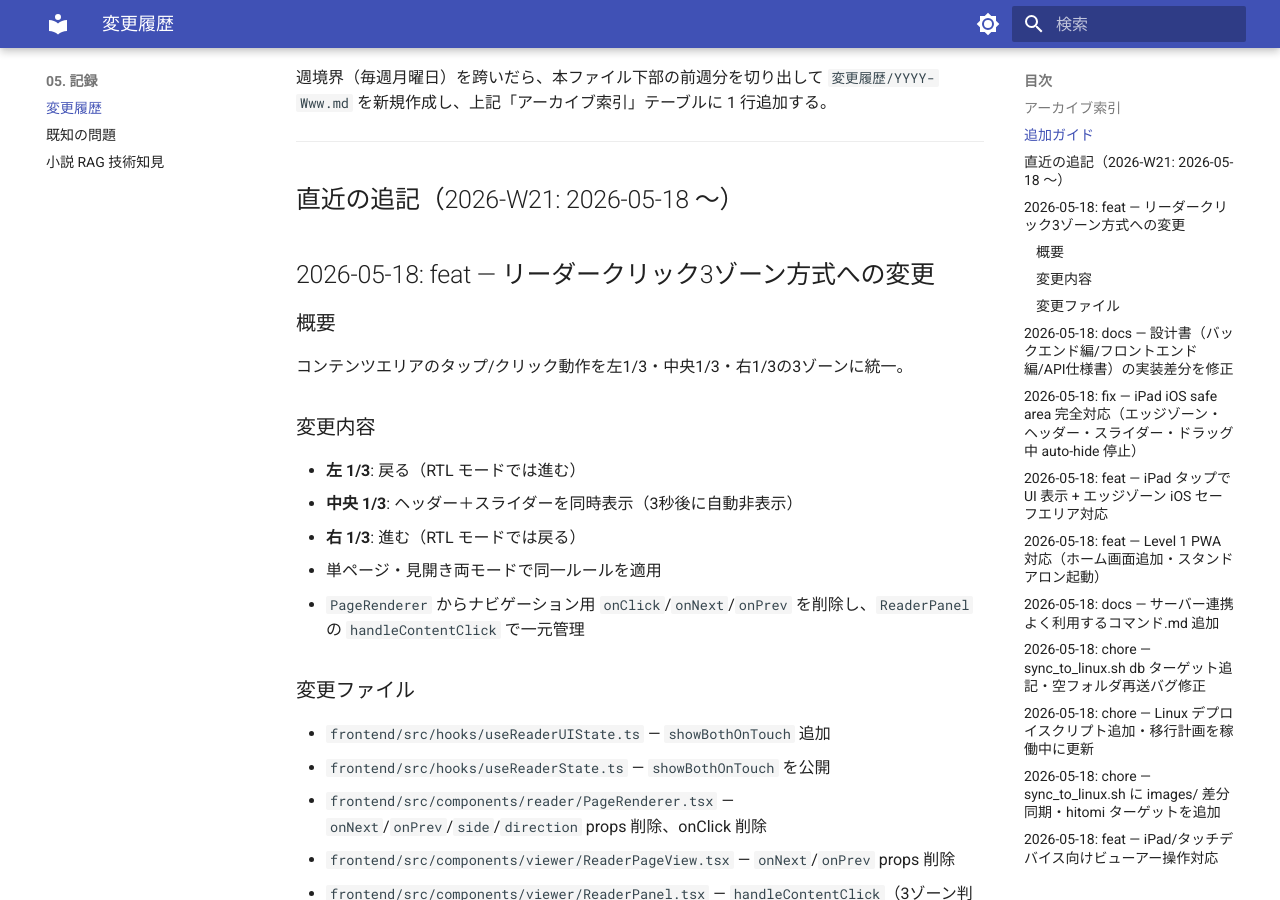
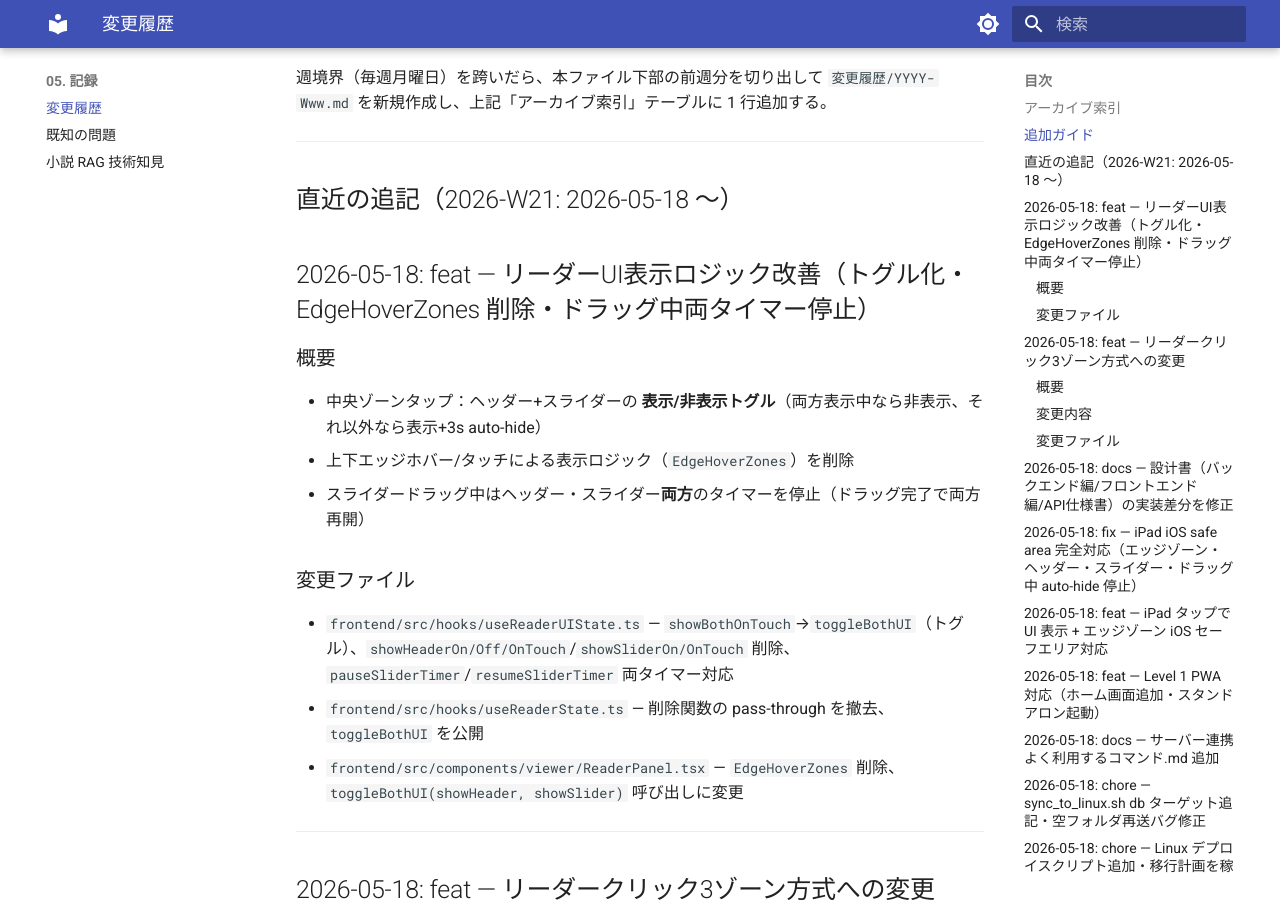
Before and after one commit to kkmmyr/Pic2PDF_Viewer, an MkDocs documentation site: the page built from docs/05_記録/変更履歴.md, in a window 1280 px wide and 900 px high, scrolled down 1156 px. Built offline with MkDocs 1.6.1 and Material for MkDocs 9.7.7, drawn with Linux system fonts in a browser that asks for light colours.

Commit message:
feat(reader): UI表示トグル化・EdgeHoverZones削除・ドラッグ中タイマー両停止
- 中央ゾーンタップを表示/非表示トグルに変更（両方表示中なら非表示）
- EdgeHoverZones（上下エッジホバー/タッチ表示）を削除
- pauseSliderTimer/resumeSliderTimer をヘッダー・スライダー両タイマー対応に変更
- showBothOnTouch → toggleBothUI(currentHeader, currentSlider) にリネーム
- showHeaderOn/OnTouch/showSliderOn/OnTouch を削除

Co-Authored-By: Claude Sonnet 4.6 <noreply@anthropic.com>

```diff
--- a/docs/03_詳細設計/詳細設計書_フロントエンド編.md
+++ b/docs/03_詳細設計/詳細設計書_フロントエンド編.md
@@ -407,7 +407,7 @@ frontend/
 | [frontend/src/hooks/useScrollMemory.ts](../../frontend/src/hooks/useScrollMemory.ts) | URL キー単位のスクロール位置保存・復元 |
 | [frontend/src/hooks/useLibrarySelectionShortcut.ts](../../frontend/src/hooks/useLibrarySelectionShortcut.ts) | `s` キーによる選択モードトグルのキーボードリスナー |
 | [frontend/src/hooks/useSeriesEditDialog.ts](../../frontend/src/hooks/useSeriesEditDialog.ts) | `SeriesEditDialog` の開閉 state + assign/unassign ハンドラを集約 |
-| [frontend/src/hooks/useReaderUIState.ts](../../frontend/src/hooks/useReaderUIState.ts) | リーダー画面の UI トグル系状態（ヘッダー / スライダー / 検索バー / ヘルプダイアログ）を集約。返却値: `showHeader` / `showHeaderOn` / `showHeaderOff` / `showHeaderOnTouch` / `showSlider` / `showSliderOn` / `showSliderOff` / `showSliderOnTouch` / `pauseSliderTimer` / `resumeSliderTimer` / `isSearchOpen` / `openSearch` / `closeSearch` / `toggleSearch` / `isHelpOpen` / `openHelp` / `closeHelp`。タッチ系（`showHeaderOnTouch` / `showSliderOnTouch` / `showBothOnTouch`）は表示後 `TOUCH_AUTO_HIDE_MS`（3000ms）で自動非表示。`showBothOnTouch` はヘッダーとスライダーを同時に表示し、それぞれ 3s で自動非表示にする（`ReaderPanel` の中央ゾーンタップから呼び出される）。`pauseSliderTimer` / `resumeSliderTimer` はスライダードラッグ中の auto-hide タイマー一時停止・再開 |
+| [frontend/src/hooks/useReaderUIState.ts](../../frontend/src/hooks/useReaderUIState.ts) | リーダー画面の UI トグル系状態（ヘッダー / スライダー / 検索バー / ヘルプダイアログ）を集約。返却値: `showHeader` / `showHeaderOn` / `showHeaderOff` / `showHeaderOnTouch` / `showSlider` / `showSliderOn` / `showSliderOff` / `showSliderOnTouch` / `pauseSliderTimer` / `resumeSliderTimer` / `isSearchOpen` / `openSearch` / `closeSearch` / `toggleSearch` / `isHelpOpen` / `openHelp` / `closeHelp`。返却値: `showHeader` / `showHeaderOff` / `showSlider` / `showSliderOff` / `pauseSliderTimer` / `resumeSliderTimer` / `toggleBothUI` / `isSearchOpen` / `openSearch` / `closeSearch` / `toggleSearch` / `isHelpOpen` / `openHelp` / `closeHelp`。`toggleBothUI(currentHeader, currentSlider)` は中央ゾーンタップ用：両方表示中なら非表示、そうでなければ両方表示して `TOUCH_AUTO_HIDE_MS`（3000ms）で自動非表示。`pauseSliderTimer` / `resumeSliderTimer` はスライダードラッグ中にヘッダー・スライダー**両方**のタイマーを一時停止・再開。上下エッジゾーン系（`showHeaderOn` / `showHeaderOnTouch` / `showSliderOn` / `showSliderOnTouch`）は削除済み（`EdgeHoverZones` 廃止） |
 | [frontend/src/hooks/usePdfDocumentState.ts](../../frontend/src/hooks/usePdfDocumentState.ts) | PDF ドキュメントのメタ状態（`numPages` / `pdfVersion` / `handleDocumentLoadSuccess`）を集約 |
 | [frontend/src/hooks/useAsyncToast.ts](../../frontend/src/hooks/useAsyncToast.ts) | 非同期処理の例外を catch してトースト通知に流すヘルパー |
 | [frontend/src/hooks/useDebouncedValue.ts](../../frontend/src/hooks/useDebouncedValue.ts) | 値のデバウンス（`useDebouncedValue<T>(value, delayMs)`） |
@@ -986,7 +986,7 @@ UI 全体の色を Tailwind の色名（`indigo-600` 等）にハードコード
     - 検索バー (`PdfSearchBar`) は `isSearchOpen === true` の間は常に表示（`showHeader` とは独立）。
     - `ReaderHeader` は `showHeader || isSearchOpen` で検索中は常に表示。
 - **ページ削除**: `useEditMode` の `isEditMode === true` の間は `<PageGridOverlay>`（全画面オーバーレイ）を表示。オーバーレイ内でページサムネイルをクリック / Shift+クリックでマーク → 「削除実行」ボタン → `requestDeletePages()` で確認状態を作り、`<ConfirmDialog>` で削除確認。`confirmDeletePages()` で実際の削除 API 呼び出し → 完了後 `pdfVersion` をインクリメントして PDF を再ロード（オーバーレイも自動で閉じる）。リーダー画面本体のページに直接クリック選択する旧 UX は廃止。
-- **クリックナビゲーション（3ゾーン方式）**: コンテンツ領域の `onClick` を `handleContentClick` で一元管理。`e.clientX / window.innerWidth` で画面を 3 分割し、左 1/3 = 戻る（RTL なら進む）、中央 1/3 = `showBothOnTouch()`（ヘッダー+スライダー表示）、右 1/3 = 進む（RTL なら戻る）。方向考慮により LTR/RTL の読み方向に対応。スワイプ操作は `useTouchSwipe` が別途処理する（スワイプ閾値 50px）。
+- **クリックナビゲーション（3ゾーン方式）**: コンテンツ領域の `onClick` を `handleContentClick` で一元管理。`e.clientX / window.innerWidth` で画面を 3 分割し、左 1/3 = 戻る（RTL なら進む）、中央 1/3 = `toggleBothUI(showHeader, showSlider)`（表示/非表示トグル）、右 1/3 = 進む（RTL なら戻る）。方向考慮により LTR/RTL の読み方向に対応。スワイプ操作は `useTouchSwipe` が別途処理する（スワイプ閾値 50px）。上下エッジホバー/タッチで表示する `EdgeHoverZones` は廃止。
 - **エラー通知**: `alert()` / `confirm()` は使用せず、エラーは `useToast`、確認は `<ConfirmDialog>`（`components/ui/ConfirmDialog.tsx`）を使用する。
 
 #### 閲覧回数 / 最近見た順ソート（フロントエンド側）
--- a/docs/05_記録/変更履歴.md
+++ b/docs/05_記録/変更履歴.md
@@ -28,6 +28,20 @@
 ---
 
 ## 直近の追記（2026-W21: 2026-05-18 〜）
+
+## 2026-05-18: feat — リーダーUI表示ロジック改善（トグル化・EdgeHoverZones 削除・ドラッグ中両タイマー停止）
+
+### 概要
+- 中央ゾーンタップ：ヘッダー+スライダーの **表示/非表示トグル**（両方表示中なら非表示、それ以外なら表示+3s auto-hide）
+- 上下エッジホバー/タッチによる表示ロジック（`EdgeHoverZones`）を削除
+- スライダードラッグ中はヘッダー・スライダー**両方**のタイマーを停止（ドラッグ完了で両方再開）
+
+### 変更ファイル
+- `frontend/src/hooks/useReaderUIState.ts` — `showBothOnTouch`→`toggleBothUI`（トグル）、`showHeaderOn/Off/OnTouch`/`showSliderOn/OnTouch` 削除、`pauseSliderTimer`/`resumeSliderTimer` 両タイマー対応
+- `frontend/src/hooks/useReaderState.ts` — 削除関数の pass-through を撤去、`toggleBothUI` を公開
+- `frontend/src/components/viewer/ReaderPanel.tsx` — `EdgeHoverZones` 削除、`toggleBothUI(showHeader, showSlider)` 呼び出しに変更
+
+---
 
 ## 2026-05-18: feat — リーダークリック3ゾーン方式への変更
 
```
Also changed, not shown: frontend/src/components/viewer/ReaderPanel.tsx (+4 -15 lines), 2 other files.
